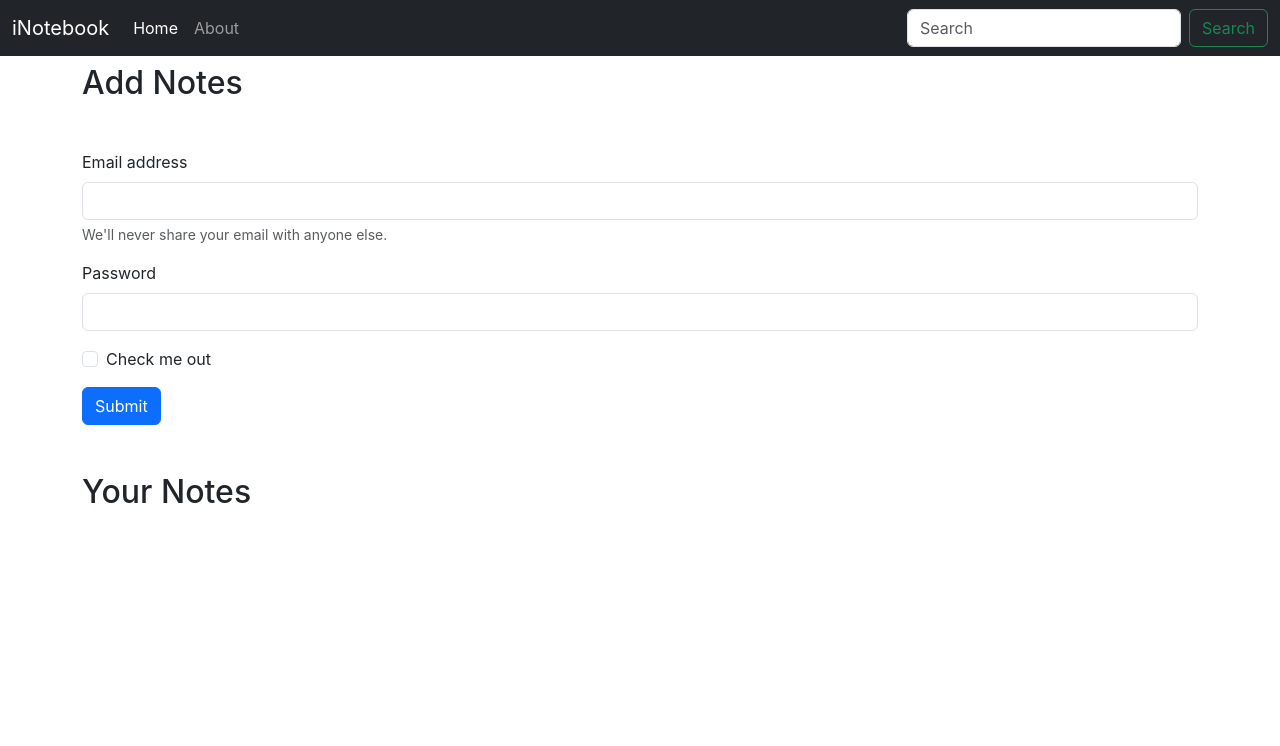
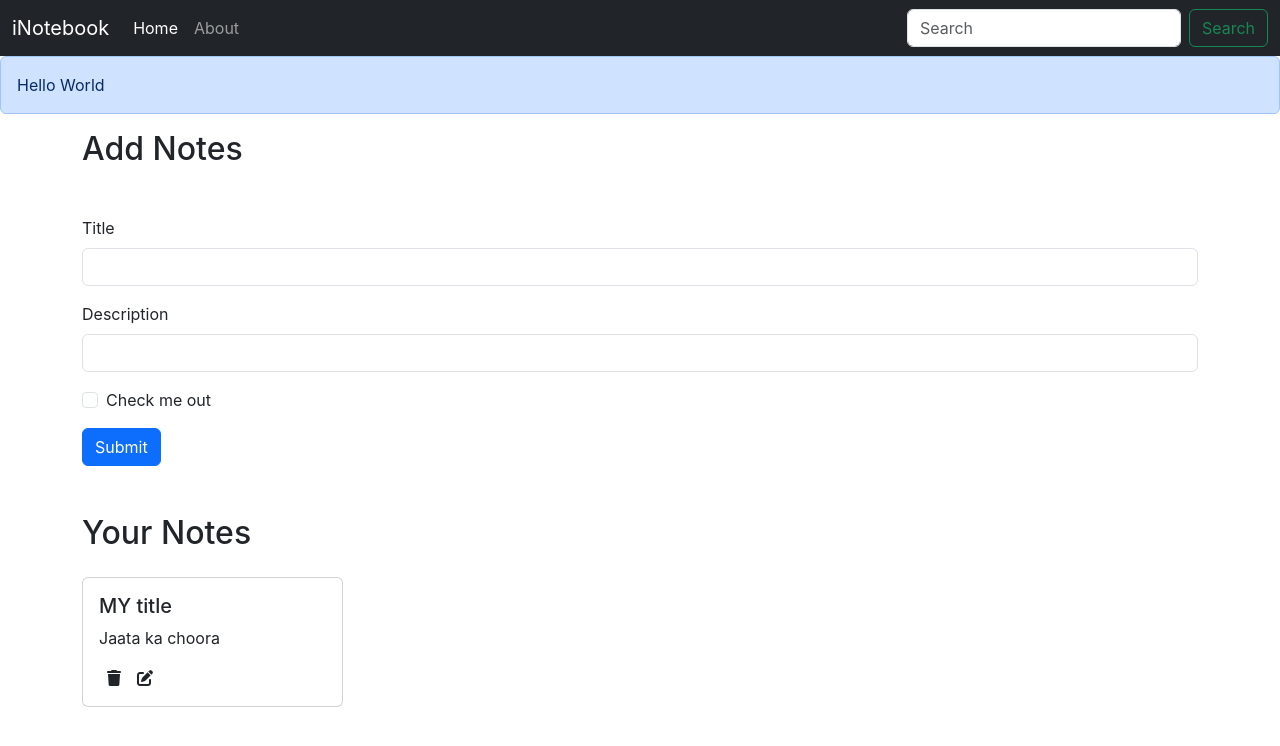
Before and after one commit to PankajBaliyan/iNotebook---Frontend, a React (Create React App) app: page / in a window 1280 px wide. Shown: the top 746 px of the page. Built offline with nearby package versions, Linux system fonts and the light colour scheme.

Commit message:
add notes

```diff
--- a/public/index.html
+++ b/public/index.html
@@ -8,6 +8,10 @@
             name="description"
             content="Web site created using create-react-app"
         />
+        <script
+            src="https://kit.fontawesome.com/56fdbf90e3.js"
+            crossorigin="anonymous"
+        ></script>
         <link
             href="https://cdn.jsdelivr.net/npm/bootstrap@5.3.0/dist/css/bootstrap.min.css"
             rel="stylesheet"
--- a/src/Routes/Router.js
+++ b/src/Routes/Router.js
@@ -3,12 +3,14 @@
 import Navbar from '../components/Navbar';
 import About from '../components/About';
 import NoteState from '../context/notes/NoteState';
+import Alert from '../components/Alert';
 
 const AppRouter = () => {
     return (
         <BrowserRouter>
             <NoteState>
                 <Navbar />
+                <Alert message="Hello World" />
                 <Routes>
                     <Route path="/" element={<Home />} />
                     <Route path="/about" element={<About />} />
--- /dev/null
+++ b/src/components/Addnote.js
@@ -0,0 +1,74 @@
+import React, { useContext, useState } from 'react';
+import noteContext from '../context/notes/noteContext';
+
+const Addnote = () => {
+    const context = useContext(noteContext);
+    const { addNote } = context;
+
+    const [note, setNote] = useState({
+        title: '',
+        description: '',
+        tag: 'default',
+    });
+
+    const handleClick = (e) => {
+        e.preventDefault();
+        addNote(note.title, note.description, note.tag);
+    };
+
+    const onChange = (e) => {
+        setNote({ ...note, [e.target.name]: e.target.value });
+    };
+
+    return (
+        <div>
+            {' '}
+            <h2>Add Notes</h2>
+            <form className="my-5">
+                <div className="mb-3">
+                    <label htmlFor="title" className="form-label">
+                        Title
+                    </label>
+                    <input
+                        type="text"
+                        className="form-control"
+                        id="title"
+                        name="title"
+                        onChange={onChange}
+                    />
+                </div>
+                <div className="mb-3">
+                    <label htmlFor="description" className="form-label">
+                        Description
+                    </label>
+                    <input
+                        type="text"
+                        className="form-control"
+                        id="description"
+                        name="description"
+                        onChange={onChange}
+                    />
+                </div>
+                <div className="mb-3 form-check">
+                    <input
+                        type="checkbox"
+                        className="form-check-input"
+                        id="exampleCheck1"
+                    />
+                    <label className="form-check-label" htmlFor="exampleCheck1">
+                        Check me out
+                    </label>
+                </div>
+                <button
+                    type="submit"
+                    className="btn btn-primary"
+                    onClick={handleClick}
+                >
+                    Submit
+                </button>
+            </form>
+        </div>
+    );
+};
+
+export default Addnote;
--- /dev/null
+++ b/src/components/Alert.js
@@ -0,0 +1,13 @@
+import React from 'react';
+
+const Alert = (props) => {
+    return (
+        <div>
+            <div className="alert alert-primary" role="alert">
+                {props.message}
+            </div>
+        </div>
+    );
+};
+
+export default Alert;
--- a/src/components/Home.js
+++ b/src/components/Home.js
@@ -1,49 +1,10 @@
 import React from 'react';
+import Notes from './Notes';
 
 export default function Home() {
     return (
         <div className="container my-2">
-            <h2>Add Notes</h2>
-            <form className="my-5">
-                <div className="mb-3">
-                    <label for="exampleInputEmail1" className="form-label">
-                        Email address
-                    </label>
-                    <input
-                        type="email"
-                        className="form-control"
-                        id="exampleInputEmail1"
-                        aria-describedby="emailHelp"
-                    />
-                    <div id="emailHelp" className="form-text">
-                        We'll never share your email with anyone else.
-                    </div>
-                </div>
-                <div className="mb-3">
-                    <label for="exampleInputPassword1" className="form-label">
-                        Password
-                    </label>
-                    <input
-                        type="password"
-                        className="form-control"
-                        id="exampleInputPassword1"
-                    />
-                </div>
-                <div className="mb-3 form-check">
-                    <input
-                        type="checkbox"
-                        className="form-check-input"
-                        id="exampleCheck1"
-                    />
-                    <label className="form-check-label" for="exampleCheck1">
-                        Check me out
-                    </label>
-                </div>
-                <button type="submit" className="btn btn-primary">
-                    Submit
-                </button>
-            </form>
-            <h2>Your Notes</h2>
+            <Notes />
         </div>
     );
 }
--- /dev/null
+++ b/src/components/Noteitem.js
@@ -0,0 +1,19 @@
+import React from 'react';
+
+const Noteitem = (props) => {
+    const { note } = props;
+    return (
+        <div className="col-md-3 my-3">
+            <div className="card">
+                <div className="card-body">
+                    <h5 className="card-title">{note.title}</h5>
+                    <p className="card-text">{note.description}</p>
+                    <i className="fa-sharp fa-solid fa-trash mx-2"></i>
+                    <i className="fa-solid fa-pen-to-square mx-2"></i>
+                </div>
+            </div>
+        </div>
+    );
+};
+
+export default Noteitem;
--- /dev/null
+++ b/src/components/Notes.js
@@ -0,0 +1,23 @@
+// rafce
+import React, { useContext } from 'react';
+import noteContext from '../context/notes/noteContext';
+import Noteitem from './Noteitem';
+import Addnote from './Addnote';
+
+const Notes = () => {
+    const context = useContext(noteContext);
+    const { notes } = context;
+    return (
+        <>
+            <Addnote />
+            <div className="row">
+                <h2>Your Notes</h2>
+                {notes.map((note) => {
+                    return <Noteitem key={note._id} note={note} />;
+                })}
+            </div>
+        </>
+    );
+};
+
+export default Notes;
--- a/src/context/notes/NoteState.js
+++ b/src/context/notes/NoteState.js
@@ -2,21 +2,44 @@
 import NoteContext from './noteContext';
 
 const NoteState = (props) => {
-    const s1 = {
-        name: 'Pankaj',
-        class: 'MCA',
+    const notesInitial = [
+        {
+            _id: '649fc358aa274bff77e77dca',
+            user: '649fbdfad33887cd06ca0953',
+            title: 'MY title',
+            description: 'Jaata ka choora',
+            tag: 'Jaat',
+            date: '2023-07-01T06:10:32.527Z',
+            __v: 0,
+        },
+    ];
+
+    const [notes, setNotes] = useState(notesInitial);
+
+    //Add a note
+    const addNote = (title, description, tag) => {
+        const note = {
+            _id: '64a2acd92cbc3c924da6c65f',
+            user: '649fbdfad33887cd06ca0953',
+            title: title,
+            description: description,
+            tag: tag,
+            date: '2023-07-03T11:11:21.069Z',
+            __v: 0,
+        };
+        setNotes(notes.concat(note));
     };
-    const [state, setState] = useState(s1);
-    const update = () => {
-        setTimeout(() => {
-            setState({
-                name: 'Harry',
-                class: 'BCA',
-            });
-        }, 3000);
-    };
+
+    //Delete a note
+    const deleteNote = () => {};
+
+    //Edit a note
+    const updateNote = () => {};
+
     return (
-        <NoteContext.Provider value={{ state, update }}>
+        <NoteContext.Provider
+            value={{ notes, addNote, deleteNote, updateNote }}
+        >
             {props.children}
         </NoteContext.Provider>
     );
--- a/src/index.css
+++ b/src/index.css
@@ -11,3 +11,7 @@
     font-family: source-code-pro, Menlo, Monaco, Consolas, 'Courier New',
         monospace;
 }
+
+i {
+    cursor: pointer;
+}
```
